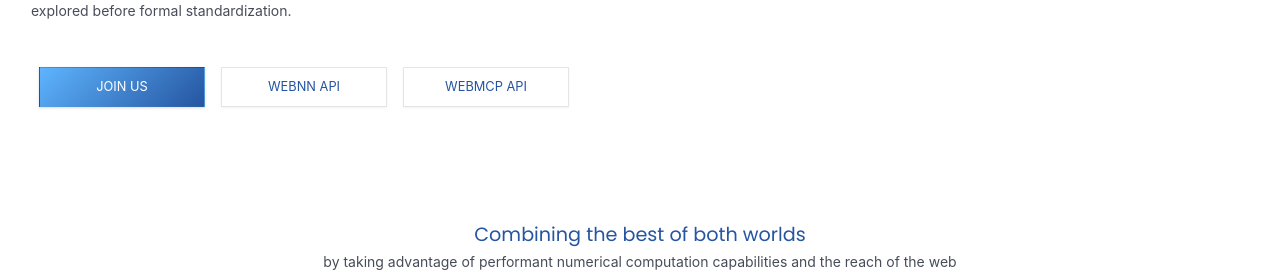
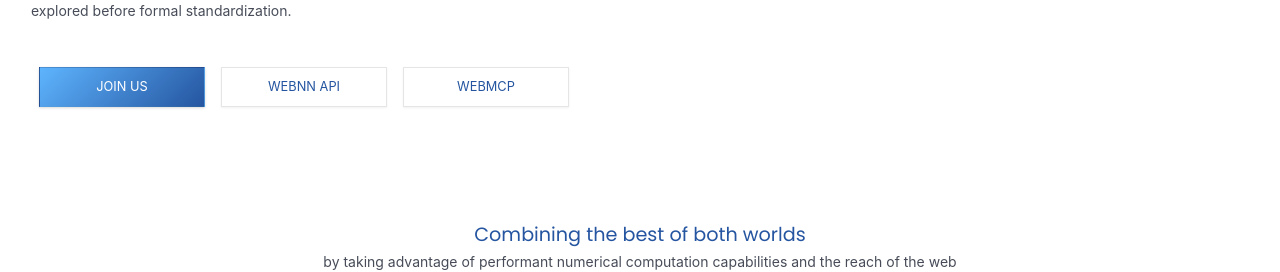
Before and after one commit to webmachinelearning/webmachinelearning.github.io, a Jekyll site: the page built from index.md, in a window 1280 px wide. Shown: the part 307-579 px from the top of the page. Built offline with Jekyll 4.4.1, drawn with Linux system fonts in a browser that asks for light colours.

Commit message:
Rename index hero WebMCP button label

```diff
--- a/_layouts/index.html
+++ b/_layouts/index.html
@@ -30,7 +30,7 @@
                   <div class="marqueeinner"><span>Join us</span><span>Join us</span><span>Join us</span><span>Join
                       us</span></div>
                 </div>
-              </a><a class="button buttonwhite" href="{{ 'webnn-intro' | relative_url }}">WebNN API</a><a class="button buttonwhite" href="{{ 'webmcp-intro' | relative_url }}">WebMCP API</a>
+              </a><a class="button buttonwhite" href="{{ 'webnn-intro' | relative_url }}">WebNN API</a><a class="button buttonwhite" href="{{ 'webmcp-intro' | relative_url }}">WebMCP</a>
             </div>
 
           </div>
```
